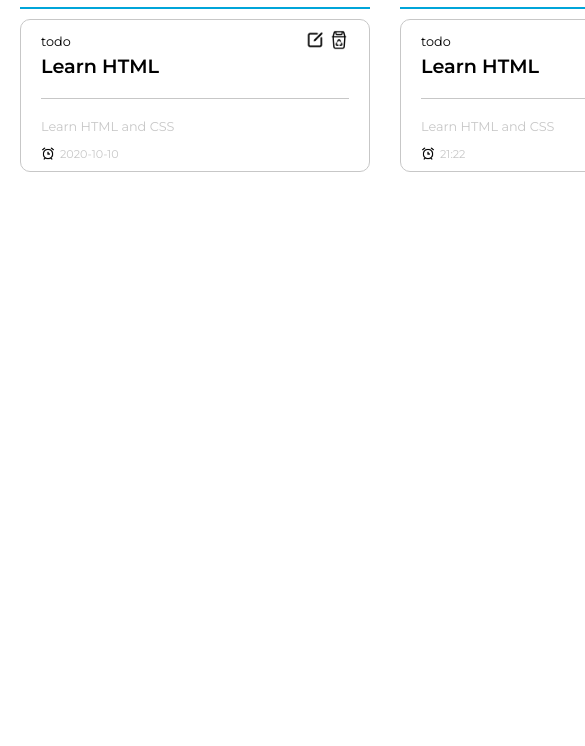
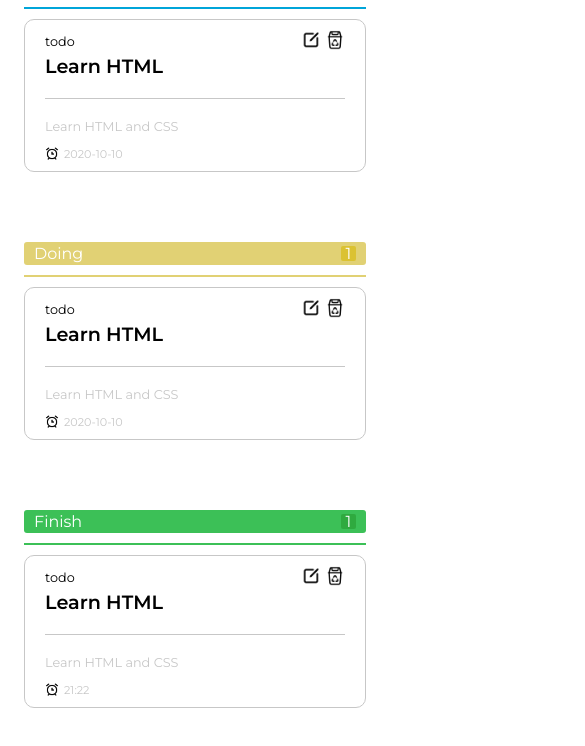
Before and after one commit to huynamboz/sgroup-learning, a plain HTML site: page todo/index.html in a window 390 px wide. Shown: the part 194-940 px from the top of the page, 585 px wide, since content can reach past the window. Before the commit the page ends 844 px from the top, so only its background shows below. Drawn offline with Linux system fonts and the light colour scheme.

Commit message:
new site

```diff
--- a/todo/index.html
+++ b/todo/index.html
@@ -67,7 +67,7 @@
                         <p id="doing-list-count-text">0</p>
                     </div>
                 </div>
-                <div class="line todo-line"></div>
+                <div class="line todo-line" style=" background-color: #e1d174;"></div>
 
 				<div  id="doing-list">
 					<div class="todo-list">
@@ -103,7 +103,7 @@
                         <p id="done-list-count-text">0</p>
                     </div>
                 </div>
-                <div class="line todo-line"></div>
+                <div class="line todo-line" style="background-color: #3cc057;"></div>
 				<div  id="done-list">
 					<div class="todo-list">
 						<div class="todo-item">
--- a/todo/style.css
+++ b/todo/style.css
@@ -127,6 +127,9 @@ span,p{
     background-color: #2faa3f;
 }
 .popup-input{
+	display: flex;
+	justify-content: center;
+	align-items: center;
     position: fixed;
     width: 100vw;
     top: 0;
@@ -149,7 +152,8 @@ span,p{
     z-index: 9999;
     display: flex;
     align-items: center;
-    height: 100%;
+    height: fit-content;
+	width: fit-content;
     justify-content: center;
     /* make box-shadow */
 }
@@ -206,7 +210,7 @@ button:hover{
     display: none;
 }
 .enable{
-    display: block;
+    display: flex;
 }
 .error{
 	border: 1px solid #ff1900;
@@ -251,3 +255,22 @@ label{
 	display: flex;
 	justify-content: space-between;
 }
+@media screen and (max-width: 768px) {
+	.all-container{
+		flex-direction: column;
+		gap: 20px;
+	}
+	.todo-container {
+		min-width: 100%;
+	}
+	#doing-list{
+		height: auto;
+	}
+	#done-list{
+		height: auto;
+	}
+	#todo-list{
+		height: auto;
+	}
+
+}
```
